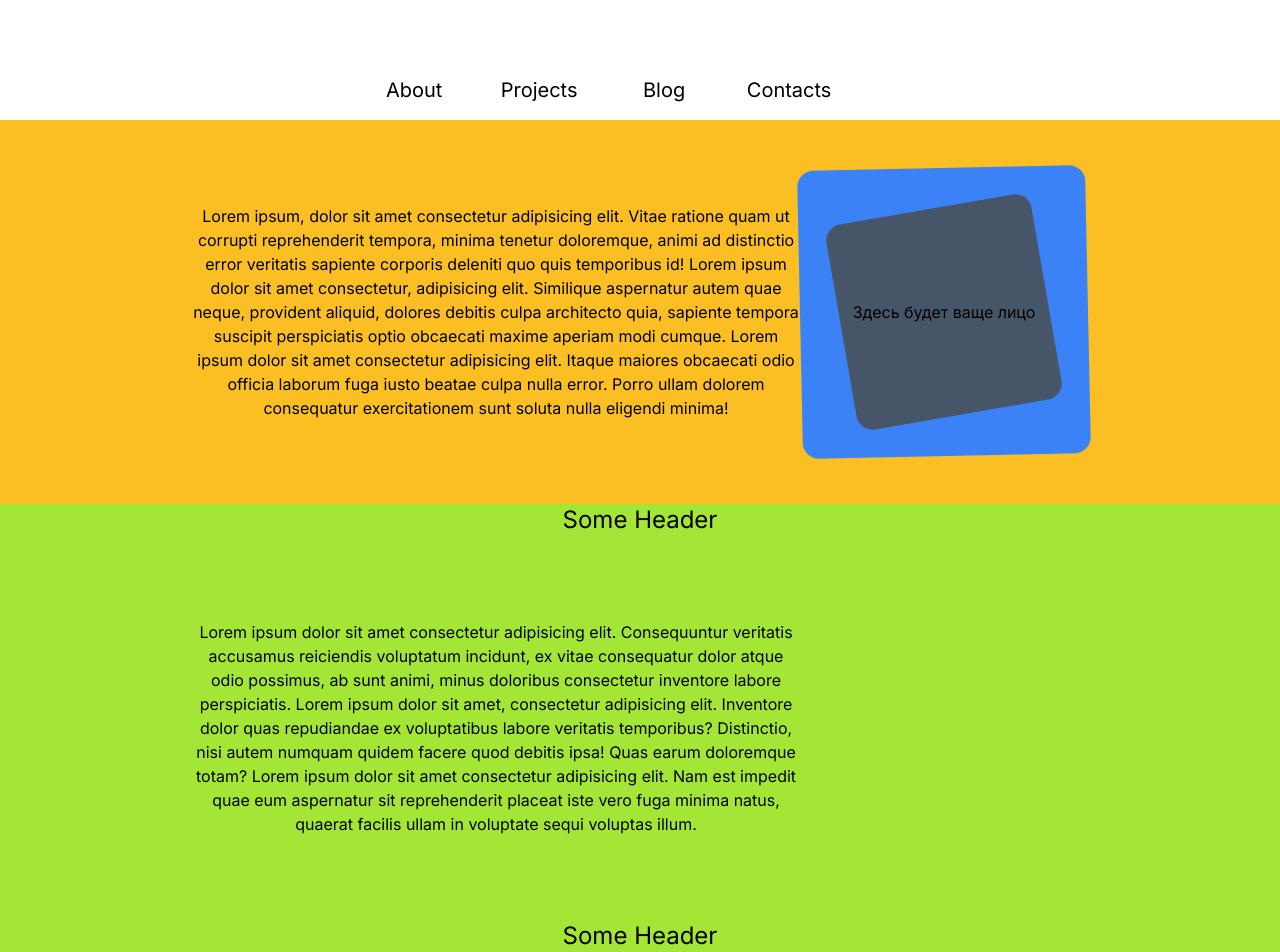
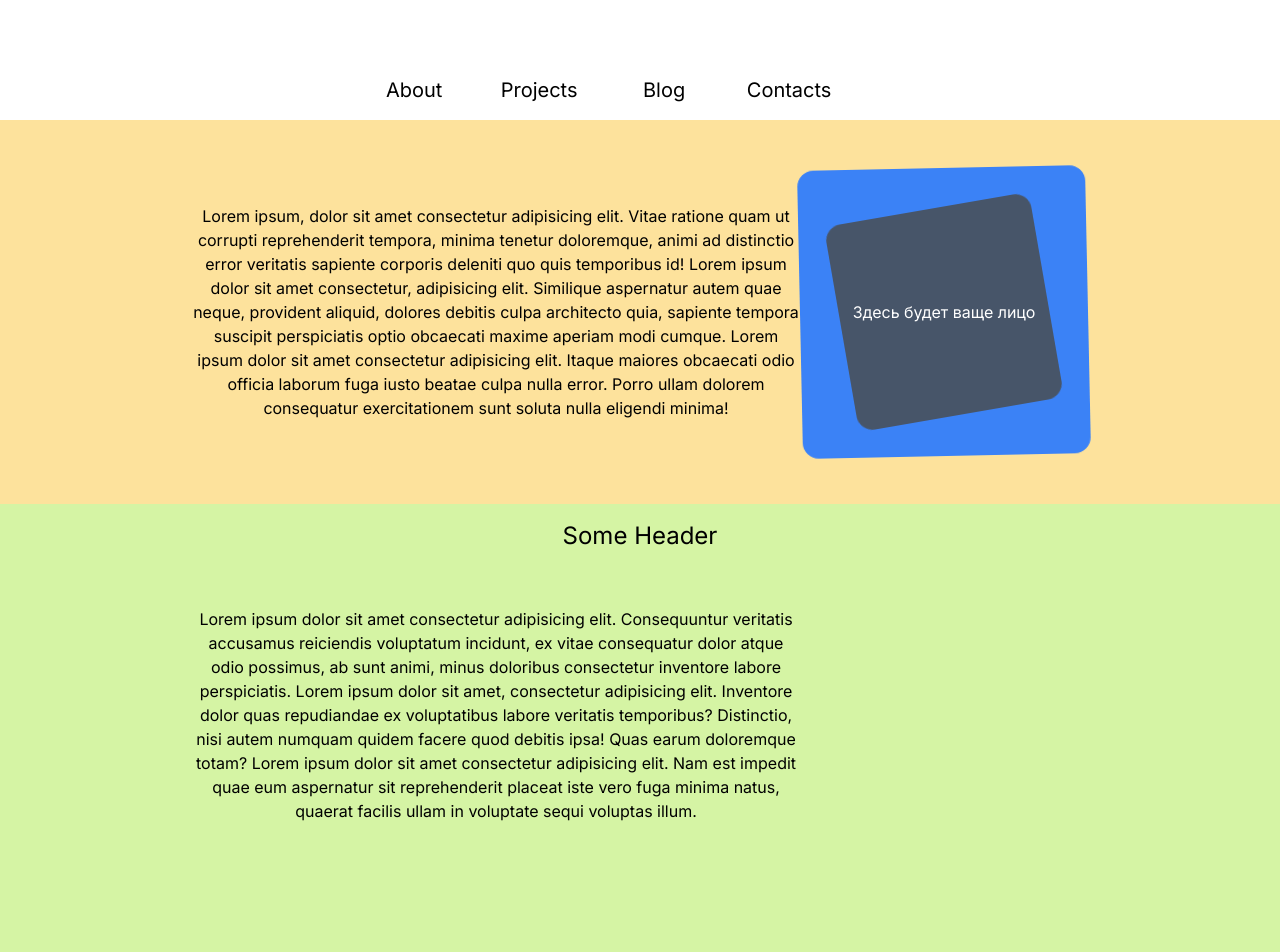
Before and after one commit to ArtofWASD/my_cv, a Next.js app: page / in a window 1280 px wide. Shown: the top 952 px of the page. Built offline with nearby package versions, Linux system fonts and the light colour scheme.

Commit message:
fix: ширина экрана и мелкие правки в вёрстке

```diff
--- a/src/components/avatar/avatar.tsx
+++ b/src/components/avatar/avatar.tsx
@@ -40,7 +40,7 @@ const Avatar = () => {
           },
         }}
       />
-      <div className="absolute z-20">
+      <div className="absolute z-20 text-white">
         Здесь будет ваще лицо
       </div>
     </div>
--- a/src/components/layout/footer/footer.tsx
+++ b/src/components/layout/footer/footer.tsx
@@ -3,7 +3,7 @@ import React from "react"
 const Footer = () => {
   const year = new Date().getFullYear()
   return (
-    <footer className="grid w-dvw justify-items-center content-evenly bg-blue-300">
+    <footer className="grid justify-items-center content-evenly bg-blue-300">
       <p className="text-xs items-end text-center">Develop and Disigned by Chunl3e666</p>
       <p className="text-xs  ">Copyright {year}</p>
     </footer>
--- a/src/components/pagesPreview/aboutPage/aboutPage.tsx
+++ b/src/components/pagesPreview/aboutPage/aboutPage.tsx
@@ -3,7 +3,7 @@ import Avatar from "../../avatar/avatar"
 
 const AboutPage = () => {
   return (
-    <div className="grid grid-flow-col items-center justify-center h-96 w-dvw bg-amber-400 px-48">
+    <div className="grid grid-flow-col items-center justify-center h-96  bg-amber-400 bg-opacity-45 px-48">
       <p className="text-balance text-center">
         Lorem ipsum, dolor sit amet consectetur adipisicing elit. Vitae ratione quam ut
         corrupti reprehenderit tempora, minima tenetur doloremque, animi ad distinctio
--- a/src/components/pagesPreview/projectsPage/projectPage.tsx
+++ b/src/components/pagesPreview/projectsPage/projectPage.tsx
@@ -1,5 +1,6 @@
 "use client"
 import { motion } from "framer-motion"
+import Link from "next/link"
 import React from "react"
 
 const ProjectPage = () => {
@@ -9,19 +10,23 @@ const ProjectPage = () => {
   }
   const image = {
     rest: { x: 100, opacity: 0 },
+    hover: { x: 0, opacity: 1, scale: 1.2, transition: { duration: 0.5 } },
+  }
+  const link = {
+    rest: { x: 100, opacity: 0 },
     hover: { x: 0, opacity: 1, transition: { duration: 0.5 } },
   }
   return (
-    <>
-      <p className="project-header text-center sticky text-2xl bg-lime-400">
+    <section className="project-preview">
+      <p className="project-header text-center sticky text-2xl pt-4 bg-lime-400 bg-opacity-45">
         Some Header
       </p>
       <motion.div
-        className="grid items-center h-96 w-dvw bg-lime-400 px-48"
+        className="grid items-center h-96 bg-lime-400 bg-opacity-45 px-48"
         initial="rest"
         whileHover="hover"
         animate="rest">
-        <motion.div className="project-body grid grid-flow-col">
+        <div className="project-body grid grid-flow-col">
           <motion.p className="text-center my-auto text-balance" variants={text}>
             Lorem ipsum dolor sit amet consectetur adipisicing elit. Consequuntur
             veritatis accusamus reiciendis voluptatum incidunt, ex vitae consequatur dolor
@@ -35,12 +40,16 @@ const ProjectPage = () => {
           </motion.p>
           <motion.div
             layout
-            className="w-72 h-72 bg-blue-500"
-            variants={image}
-        ></motion.div>
+            className="project-image w-72 h-72 bg-blue-500"
+            variants={image}></motion.div>
+        </div>
+        <motion.div variants={link}>
+          <p className="project-link text-sm">
+            Github: <Link href="https://github.com/">Project link</Link>
+          </p>
         </motion.div>
       </motion.div>
-    </>
+    </section>
   )
 }
 
```
